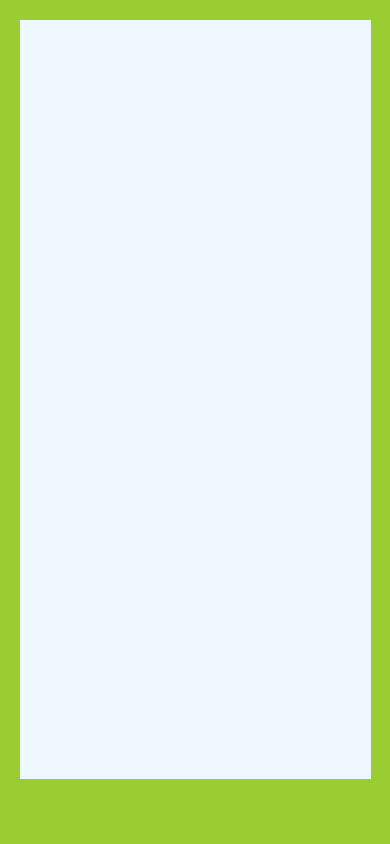
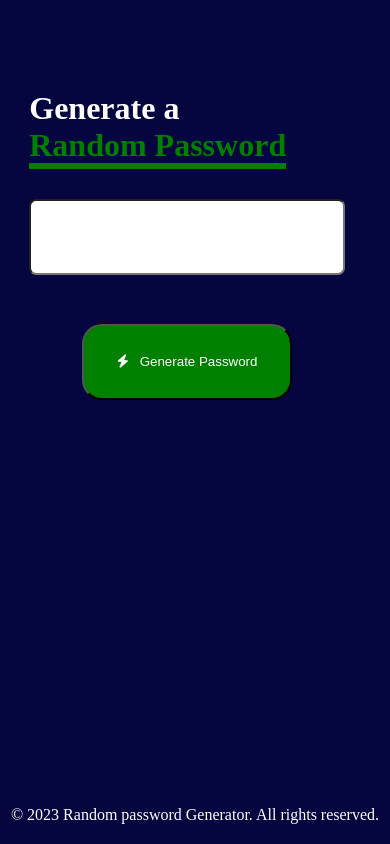
Before and after one commit to bhaskarkumar1/random-password-generator, a plain HTML site: page index.html in a window 390 px wide. Drawn offline with Linux system fonts and the light colour scheme.

Commit message:
frontend part done

```diff
--- a/index.html
+++ b/index.html
@@ -3,13 +3,30 @@
 
         <title>random password</title>
         <meta name="viewport" content="width=device-width, initial-scale=1.0">
+        <script src="https://kit.fontawesome.com/e49e507940.js" crossorigin="anonymous"></script>
+        <link rel="stylesheet" href="style.css">
 
-        <link rel="stylesheet" href="style.css">
     </head>
     <body>
         <!-- make this as centre div  -->
         <div class="center-div">
+            <div class="text">
+
+                <h1>Generate a <br><span class="random"> Random Password </span></h1>
+
+            </div>
+
+            <div class="output">
+
+                <input type="text">
+
+            </div>
+            <button class="generate"> <i class="fa-solid fa-bolt"></i> &nbsp; Generate Password</button>
 
         </div>
+        <footer>
+            <p>&copy; 2023 Random password Generator. All rights reserved.</p>
+
+        </footer>
     </body>
 </html>
--- a/style.css
+++ b/style.css
@@ -4,29 +4,72 @@
 }
 
 body{
-    background-color: blue;
+    background-color: rgb(5, 5, 63);
 
      /* display: flex;
      justify-content: center;
      align-items: center; */
+     color: #fff;
 
 
 }
 
 
+
 .center-div{
+    background-color: rgb(5, 5, 63);
+
     width: 50%;
     height: 70%;
-    background-color: aliceblue;
+    /* background-color: aliceblue; */
     margin: auto;
     margin-top: 15vh;
 
 }
 
+.text{
+    padding-top: 10%;
+}
+
+.output{
+    padding-top: 2%;
+}
+
+.random{
+    text-decoration: none;
+    border-bottom: 6px solid green;
+    color: green;
+
+}
+
+.output{
+    padding-top: 5%;
+}
+.output input{
+    width: 55%;
+    height: 15%;
+    border-radius:7px ;
+}
+
+button{
+    background-color: green;
+    margin-top: 5%;
+    width: 25%;
+    height: 10%;
+    border-radius: 7px;
+    color: #fff;
+}
+
+footer{
+    position: fixed;
+    bottom: 20;
+    width: 100%;
+    text-align: center;
+
+}
 
 @media only screen and (max-width:767px){
     body{
-        background-color: yellowgreen;
     }
     .center-div{
         /* margin: 0; */
@@ -35,4 +78,29 @@ body{
         margin-top: 5%;
 
     }
+    .text{
+        padding-top: 20%;
+    }
+
+    .output{
+        padding-top: 10%;
+    }
+    .output input{
+        width: 90%;
+        height: 10%;
+        border-radius:7px ;
+    }
+
+
+    button{
+        margin-left: 15%;
+        margin-top: 14%;
+        width: 60%;
+        height: 10%;
+        border-radius: 20px;
+    }
+
+    .center-div{
+        padding-left: 5%;
+    }
 }
```
